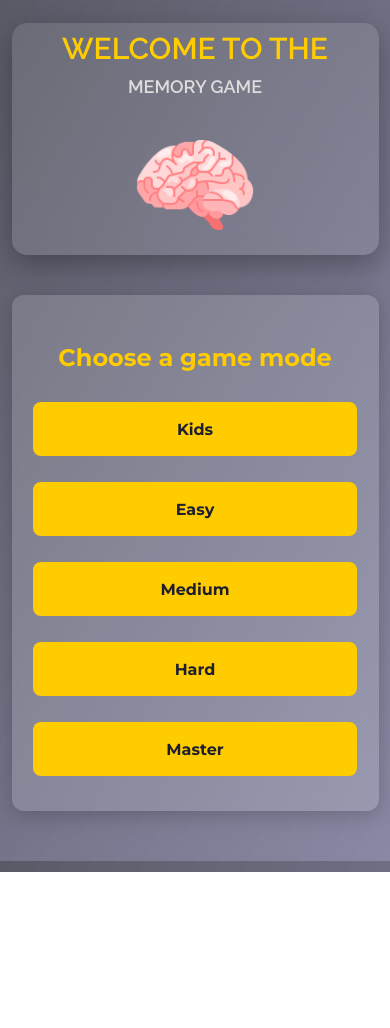
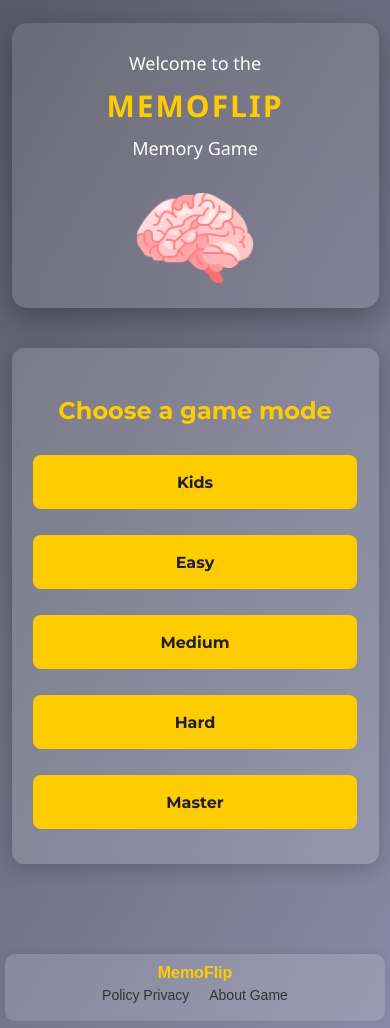
Before and after one commit to Gulsanam-Nuriddinova/memory-game, a plain HTML site: page index.html in a window 390 px wide. Before the commit the page ends 872 px from the top, so only its background shows below. Drawn offline with Linux system fonts and the light colour scheme.

Commit message:
again init

```diff
--- /dev/null
+++ b/css/about.css
@@ -0,0 +1,112 @@
+body {
+    font-family: Arial, sans-serif;
+    line-height: 1.6;
+    margin: 0;
+    background-color: #f9f9f9;
+    color: #333;
+}
+
+.about {
+    max-width: 800px;
+    margin: 40px auto;
+    padding: 20px;
+    background-color: white;
+    border-radius: 8px;
+    box-shadow: 0 2px 8px rgba(0, 0, 0, 0.1);
+}
+
+.about h1 {
+    color: #007bff;
+    text-align: center;
+}
+
+.about h2 {
+    color: #333;
+}
+
+.about ul {
+    list-style-type: disc;
+    padding-left: 20px;
+}
+
+.about p {
+    font-size: 16px;
+    line-height: 1.7;
+}
+
+.back-button {
+    position: fixed;
+    bottom: 20px;
+    left: 20px;
+    display: flex;
+    align-items: center;
+    gap: 8px;
+    background-color: #007bff;
+    color: white;
+    border: none;
+    padding: 10px 20px;
+    border-radius: 25px;
+    font-size: 16px;
+    cursor: pointer;
+    box-shadow: 0 4px 6px rgba(0, 0, 0, 0.1);
+    transition: all 0.3s ease;
+    -webkit-tap-highlight-color: transparent;
+    outline: none;
+    user-select: none;
+    -webkit-user-select: none;
+    -webkit-touch-callout: none;
+}
+
+.back-button:hover {
+    background-color: #0056b3;
+    transform: scale(1.05);
+}
+
+.back-button svg {
+    width: 20px;
+    height: 20px;
+}
+
+@media (max-width: 768px) {
+    .about {
+        margin: 20px;
+        padding: 15px;
+    }
+
+    .about h1 {
+        font-size: 24px;
+    }
+
+    .about p,
+    .about ul {
+        font-size: 14px;
+    }
+
+    .back-button {
+        bottom: 15px;
+        left: 15px;
+        padding: 8px 16px;
+        font-size: 14px;
+    }
+
+    .back-button svg {
+        width: 18px;
+        height: 18px;
+    }
+}
+
+@media (max-width: 480px) {
+    .about {
+        margin: 10px;
+        padding: 10px;
+    }
+
+    .about h1 {
+        font-size: 20px;
+    }
+
+    .about p,
+    .about ul {
+        font-size: 12px;
+    }
+}
--- a/css/index.css
+++ b/css/index.css
@@ -39,32 +39,42 @@ body {
 }
 
 .text-box {
-    text-align: left;
-    flex: 1;
-}
+    margin-top: 10px;
+    color: #fff;
+    font-family: 'Segoe UI', Tahoma, Geneva, Verdana, sans-serif;
+  }
 
-.hero h1 {
-    font-family: 'Raleway', sans-serif;
-    font-size: 50px;
+  .text-box p {
+    font-size: 25px;
+    margin: 10px 0;
+  }
+
+  .text-box h1 {
+    font-size: 48px;
     color: #ffcc00;
-    margin: 0;
+    margin: 10px 0;
+    letter-spacing: 2px;
     text-transform: uppercase;
-}
-
-.hero p {
-    font-size: 26px;
-    font-weight: 700;
-    color: #ddd;
-    margin: 10px 0 20px;
-}
+    animation: fadeIn 1.7s ease-in-out;
+  }
 
 .hero img {
     width: 180px;
     animation: float 3s ease-in-out infinite;
 }
 
+@keyframes fadeIn {
+    from {
+      opacity: 0;
+      transform: scale(0.9);
+    }
+    to {
+      opacity: 1;
+      transform: scale(1);
+    }
+  }
+
 @keyframes float {
-
     0%,
     100% {
         transform: translateY(0);
@@ -130,6 +140,78 @@ body {
 .mode-list-item a:hover {
     background: #ffd633;
     transform: scale(1.1);
+}
+
+.footer {
+    width: 97%;
+    background-color: rgba(255, 255, 255, 0.15);
+    color: #333;
+    padding: 20px 10px;
+    display: flex;
+    flex-direction: column;
+    align-items: center;
+    font-family: Arial, sans-serif;
+    box-shadow: 0 -2px 6px rgba(0, 0, 0, 0.05);
+    margin-top: 40px;
+    border-radius: 10px;
+  }
+
+  .footer .nom {
+    font-size: 20px;
+    font-weight: bold;
+    margin-bottom: 10px;
+    color: #ffcc00;
+  }
+
+  .footer .pages {
+    display: flex;
+    gap: 20px;
+    flex-wrap: wrap;
+    justify-content: center;
+  }
+
+  .footer .pages a {
+    text-decoration: none;
+    color: #333;
+    font-size: 17px;
+    transition: color 0.3s ease;
+  }
+
+  .footer .pages a:hover {
+    color: #ffcc00;
+  }
+
+  @media (max-width: 768px) {
+    .footer {
+        padding: 15px 5px;
+    }
+
+    .footer .nom {
+        font-size: 18px;
+        margin-bottom: 8px;
+    }
+
+    .footer .pages a {
+        font-size: 15px;
+        margin-bottom: 10px;
+    }
+}
+
+@media (max-width: 480px) {
+    .footer {
+        padding: 10px 1px;
+        margin-bottom: 7px;
+    }
+
+    .footer .nom {
+        font-size: 16px;
+        margin-bottom: 5px;
+    }
+
+    .footer .pages a {
+        font-size: 14px;
+        margin-bottom: 8px;
+    }
 }
 
 @media (max-width: 900px) {
--- /dev/null
+++ b/css/privicy.css
@@ -0,0 +1,86 @@
+body {
+    font-family: Arial, sans-serif;
+    line-height: 1.7;
+    max-width: 800px;
+    margin: 40px auto;
+    padding: 0 20px;
+    background-color: #f9f9f9;
+    color: #333;
+}
+
+h1 {
+    color: #007bff;
+}
+
+a {
+    color: #007bff;
+    text-decoration: none;
+}
+
+.back-button {
+    position: fixed;
+    bottom: 20px;
+    left: 20px;
+    display: flex;
+    align-items: center;
+    gap: 8px;
+    background-color: #007bff;
+    color: white;
+    border: none;
+    padding: 10px 20px;
+    border-radius: 25px;
+    font-size: 16px;
+    cursor: pointer;
+    box-shadow: 0 4px 6px rgba(0, 0, 0, 0.1);
+    transition: all 0.3s ease;
+    -webkit-tap-highlight-color: transparent;
+    outline: none;
+    user-select: none;
+    -webkit-user-select: none;
+    -webkit-touch-callout: none;
+}
+
+.back-button:hover {
+    background-color: #0056b3;
+    transform: scale(1.05);
+}
+
+.back-button svg {
+    width: 20px;
+    height: 20px;
+}
+
+/* Media queries for responsiveness */
+@media (max-width: 768px) {
+    body {
+        margin: 20px;
+        padding: 0 15px;
+        padding-bottom: 50px; /* Pastki bo'sh joyni kichik ekranlar uchun moslashtirish */
+    }
+
+    h1 {
+        font-size: 28px;
+        text-align: left;
+    }
+
+    a {
+        font-size: 14px;
+    }
+}
+
+@media (max-width: 480px) {
+    body {
+        margin: 10px;
+        padding: 0 10px;
+        padding-bottom: 40px; /* Telefonlar uchun pastki joyni kamaytirdik */
+    }
+
+    h1 {
+        font-size: 24px;
+        text-align: left;
+    }
+
+    a {
+        font-size: 12px;
+    }
+}
--- a/index.html
+++ b/index.html
@@ -14,10 +14,11 @@
 
         <div class="hero">
             <div class="text-box">
-                <h1>Welcome to the <br>
-                    <p>MEMORY GAME</p>
-                </h1>
-            </div>
+                <p>Welcome to the</p>
+                <h1>MemoFlip</h1>
+                <p>Memory Game</p>
+              </div>
+
             <img src="./img/brain.png" alt="">
 
         </div>
@@ -59,12 +60,14 @@
 
     </div>
 
-    <div id="gameOverScreen" style="display: none;">
-        <h2 id="gameOverText"></h2>
-        <p id="countdown"></p>
-        <button onclick="restartGame()">🔄 Again</button>
+   <div class="footer">
+    <div class="nom">MemoFlip</div>
+    <div class="pages">
+        <a href="privicy.html">Policy Privacy</a>
+        <a href="about.html">About Game</a>
     </div>
 
+   </div>
+
 </body>
-
 </html>
```
Also changed, not shown: about.html (added, +43 -0 lines), easy.html (+0 -1 lines), hard.html (+0 -1 lines), kids.html (+0 -1 lines), master.html (+0 -1 lines), medium.html (+0 -1 lines), privicy.html (added, +46 -0 lines).
